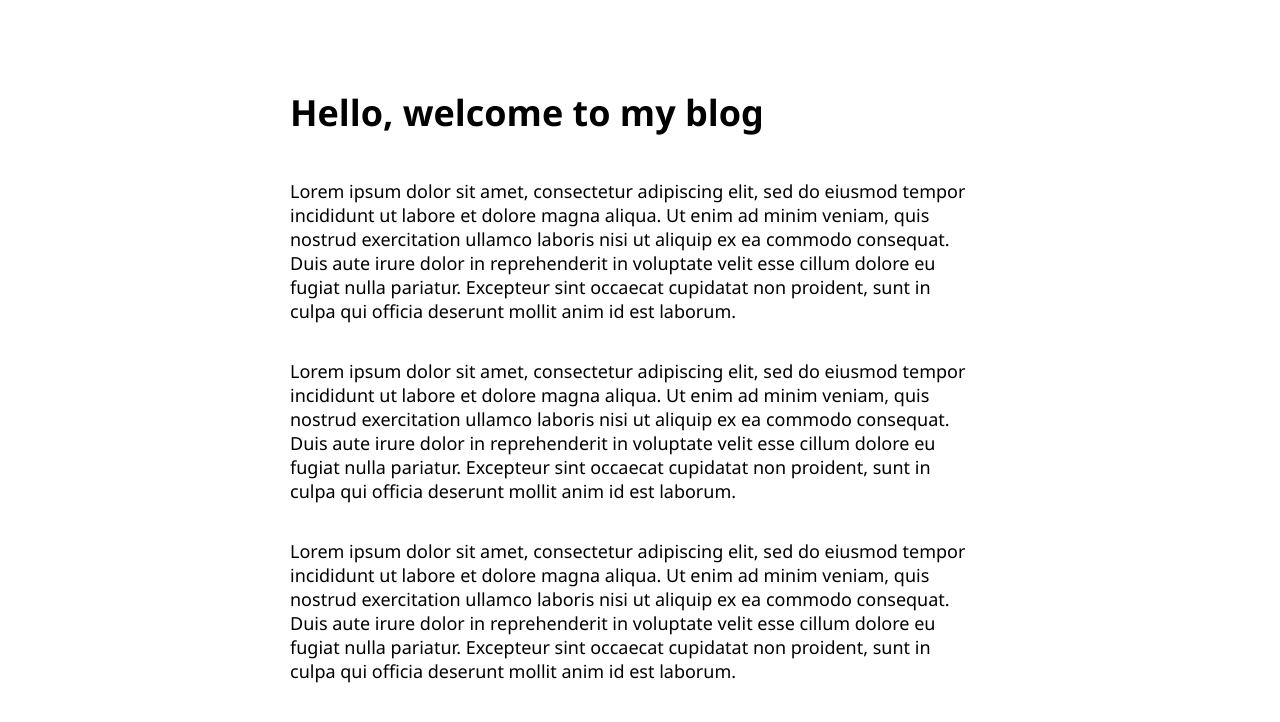
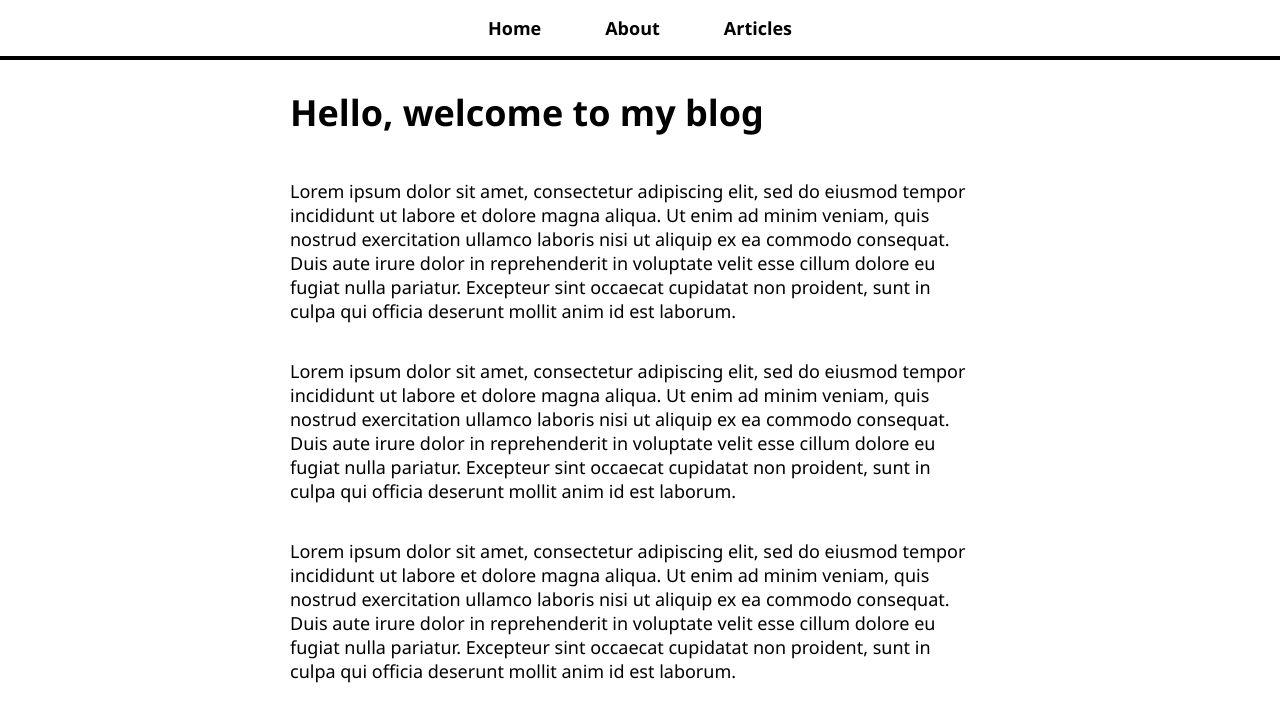
Before and after one commit to dzheng24/my-blog, a React (Create React App) app: page / in a window 1280 px wide. Shown: the top 722 px of the page. Built offline with nearby package versions, Linux system fonts and the light colour scheme.

Commit message:
added navbar

```diff
--- a/src/App.js
+++ b/src/App.js
@@ -7,12 +7,14 @@
 import AboutPage from './pages/AboutPage';
 import ArticlePage from './pages/ArticlePage';
 import ArticlesList from './pages/ArticlesList';
+import NavBar from './NavBar';
 import './App.css';
 
 function App() {
   return (
     <Router>
       <div className="App">
+        <NavBar />
         <div id="page-body">
           <Route path='/' component={HomePage} exact/>
           <Route path='/about' component={AboutPage} />
--- a/src/NavBar.js
+++ b/src/NavBar.js
@@ -1,7 +1,20 @@
 import React from 'react';
+import { Link } from 'react-router-dom'
 
 const NavBar = () => (
-
+  <nav>
+    <ul>
+      <li>
+        <Link to="/">Home</Link>
+      </li>
+      <li>
+        <Link to="/about">About</Link>
+      </li>
+      <li>
+        <Link to="/articles-list">Articles</Link>
+      </li>
+    </ul>
+  </nav>
 )
 
 export default NavBar;
```
